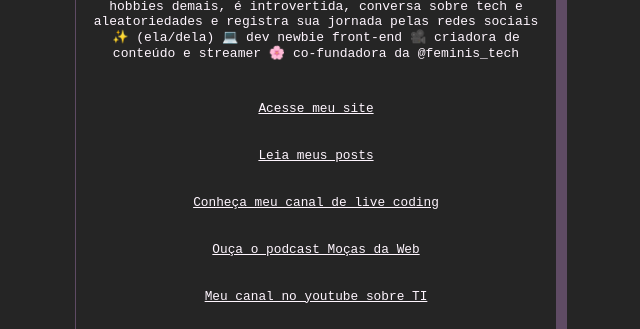
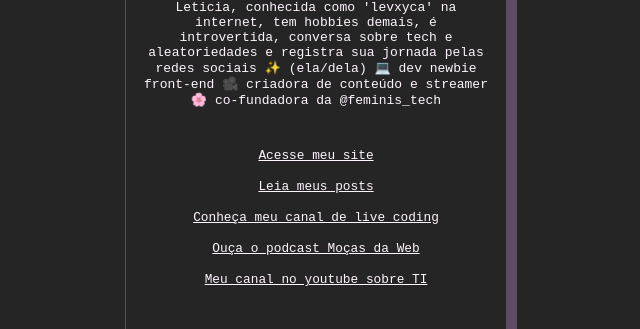
Before and after one commit to levxyca/links, a plain HTML site: page index.html in a window 1280 px wide. Shown: the part 318-647 px from the top of the page, without its empty margins (324-964 px from the left). Drawn offline with nearby package versions, Linux system fonts and the light colour scheme.

Commit message:
:lipstick: alterando css

```diff
--- a/css/style.css
+++ b/css/style.css
@@ -36,6 +36,10 @@ body {
   margin-bottom: 1rem;
 }
 
+.header__description {
+  max-width: 350px;
+}
+
 .links {
   font-size: 0.8rem;
 }
@@ -45,7 +49,6 @@ body {
   color: #FFF6FF;
   text-align: center;
   text-decoration: underline;
-  margin: 1rem 0rem 1rem 0rem;
   padding: 0.5rem;
 }
 
```
